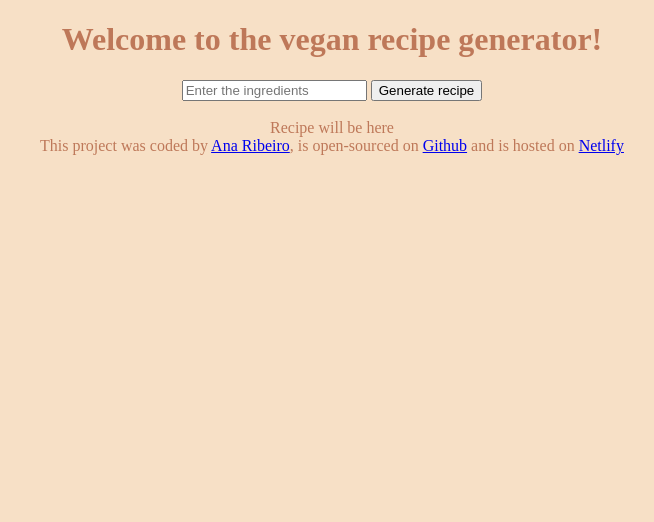
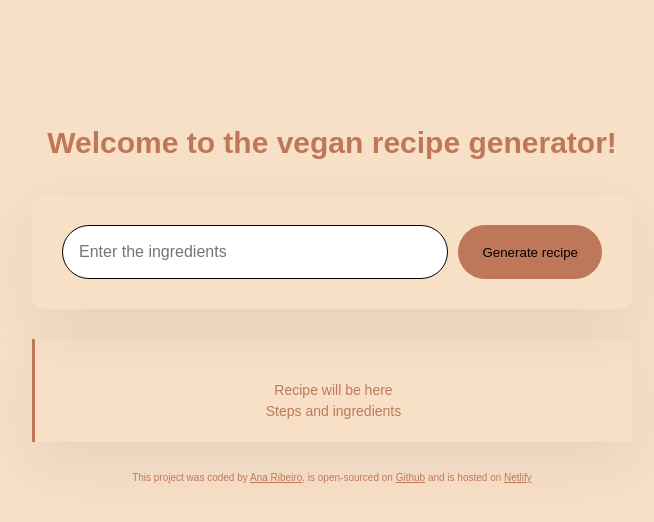
Before and after one commit to anaarsoares/AI-Generator, a plain HTML site: page index.html in a window 1280 px wide. Shown: the whole page, without its empty margins (308-962 px from the left). Drawn offline with Linux system fonts and the light colour scheme.

Commit message:
Added styling

```diff
--- a/index.html
+++ b/index.html
@@ -7,17 +7,19 @@
     <title>AI Generator</title>
 </head>
 <body>
+    <div class="container">
     <header>
     <h1>Welcome to the vegan recipe generator!</h1>
 </header>
 <main>
     <form id="recipe-generator">
-<input type="text" placeholder="Enter the ingredients" required autocomplete="off">
-<input type="submit" value="Generate recipe">
+<input type="text" placeholder="Enter the ingredients" required autocomplete="off" class="ingredients">
+<input type="submit" value="Generate recipe" class="submit-button">
     </form>
-    <div> <br>Recipe will be here  </div>
+    <div class="recipe-instructions"> <br>Recipe will be here <br> Steps and ingredients </div>
 </main>
     <footer>This project was coded by <a href="http://www.linkedin.com/in/anaribeirosoares" target="_blank"> Ana Ribeiro</a>, is open-sourced on <a href="http://https://github.com/anaarsoares/AI-Generator.git" target="_blank"> Github</a> and is hosted on <a href="https://ai-generator-ars.netlify.app" target="_blank"> Netlify</a></footer>
     <script src="src/index.js"></script>
+</div>
 </body>
 </html>
--- a/src/style.css
+++ b/src/style.css
@@ -2,5 +2,72 @@ body {
     text-align: center;
     background-color: #f7e0c6;
     color: #be7859;
+    font-family: Arial, Helvetica, sans-serif;
 
 }
+
+h1 {
+    font-weight: 800;
+    font-size: 30px;
+    line-height: 1.5;
+}
+
+.container {
+    margin: 120px auto;
+    max-width: 600px;
+
+}
+
+main  {
+    margin-bottom: 30px;
+}
+
+footer {
+    font-size: 10px;
+    margin-top: 30px;
+}
+
+header {
+    margin-bottom: 30px;
+
+}
+
+a {
+    color: #be7859;
+
+}
+form {
+    padding: 30px;
+    background-color: #f7e0c6;
+    border-radius: 10px;
+    display: flex;
+    box-shadow: 0px 20px 60px rgba(65, 50, 100, 0.08);
+    margin-bottom: 30px;
+}
+
+.ingredients {
+    padding: 16px;
+    border: 1px solid;
+    width: 80%;
+    font-size: 16px;
+    border-radius: 50px;
+    line-height: 20px;
+}
+
+.submit-button {
+    margin-left: 10px;
+    background-color: #be7859;
+    border: none;
+    border-radius: 50px;
+    padding: 14px 24px;
+}
+
+.recipe-instructions {
+    font-size: 14px;
+    padding: 20px;
+    line-height: 1.5;
+    border-left: 3px solid #be7859;
+    box-shadow: 0px 20px 60px rgba(65, 50, 100, 0.08);
+
+
+}
```
